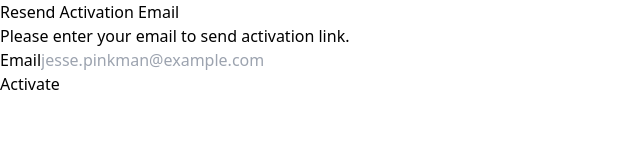
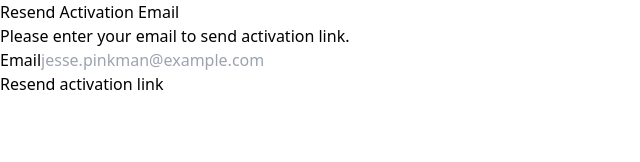
Before and after one commit to KRSL367/bone-fracture-detector-frontend, a React (Vite) app: page /send-email in a window 1280 px wide. Shown: the top 162 px of the page, without its empty margins (0-640 px from the left). Built offline with nearby package versions, Linux system fonts and the light colour scheme; sample sign-in values are in the browser's storage.

Commit message:
Changing the button text and display message

```diff
--- a/src/pages/registration/components/ResendEmailForm.tsx
+++ b/src/pages/registration/components/ResendEmailForm.tsx
@@ -35,11 +35,11 @@ const ResendEmailForm: React.FC = () => {
         className="w-full flex justify-center py-2 px-4 border border-transparent rounded-md shadow-sm text-sm font-medium text-white bg-indigo-600 hover:bg-indigo-700 focus:outline-none focus:ring-2 focus:ring-offset-2 focus:ring-indigo-500"
         disabled={isLoading}
       >
-        {isLoading ? "Activating..." : "Activate"}
+        {isLoading ? "Resending..." : "Resend activation link"}
       </button>
 
       {error && <p className="text-red-600 mt-2">{error}</p>}
-      {data && <p className="text-green-600 mt-2">Email verified successfully!</p>}
+      {data && <p className="text-green-600 mt-2">Resend activation link successfully!</p>}
     </form>
   );
 };
```
